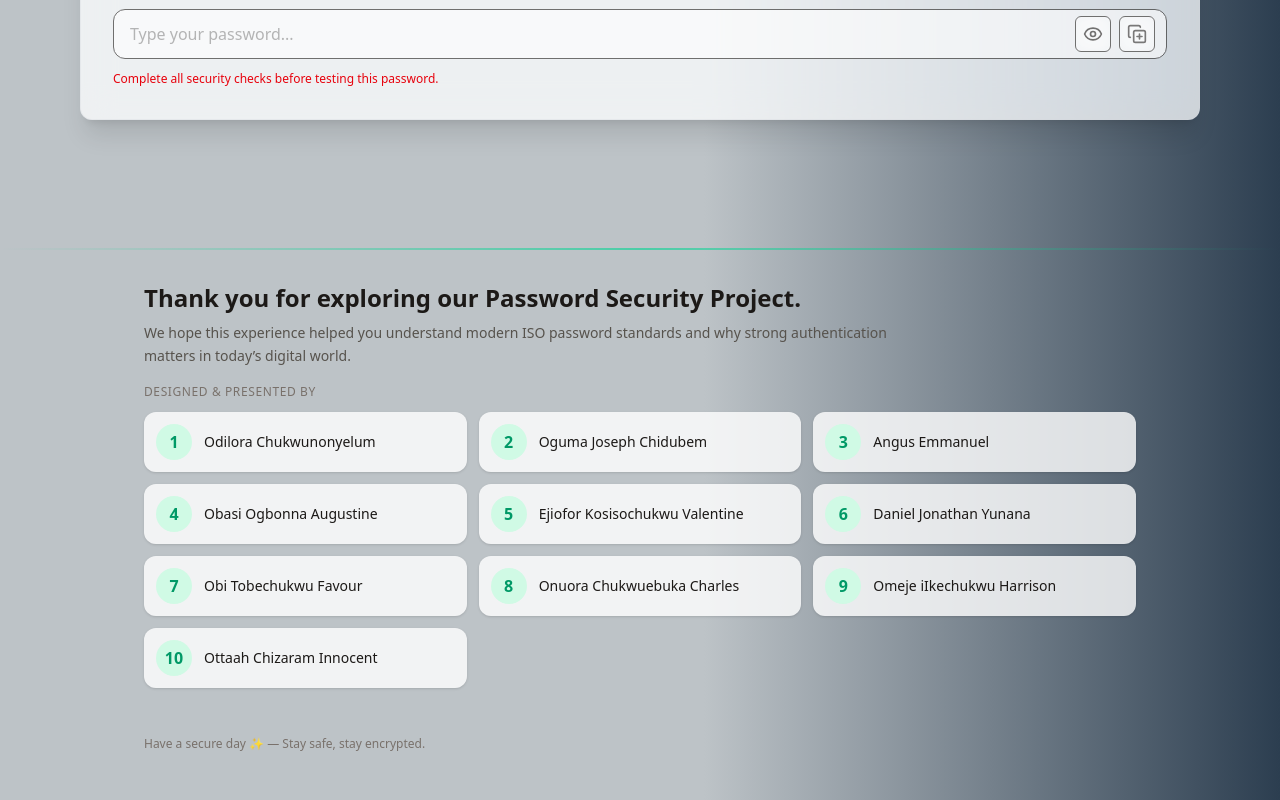
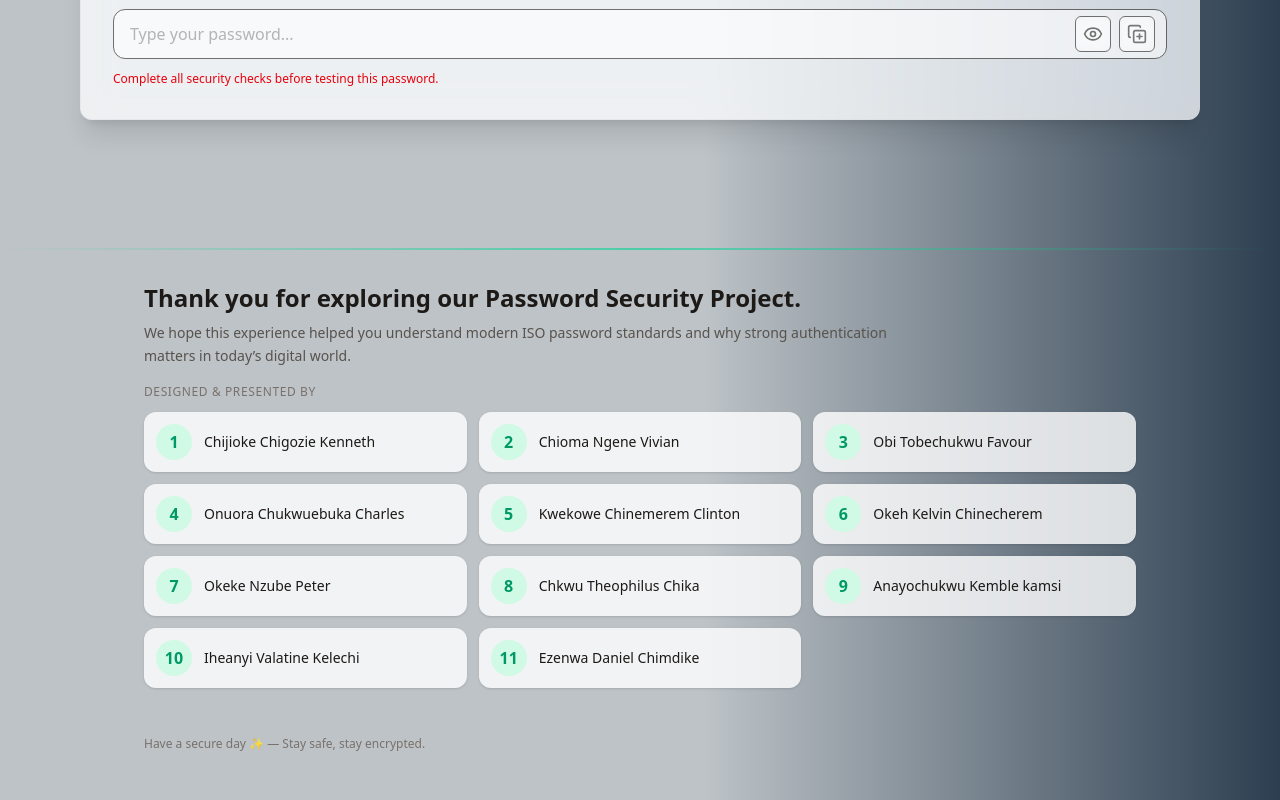
Before and after one commit to Swiftdaops/CSCPROJECT, a React (Vite) app: page / in a window 1280 px wide. Shown: the part 2534-3334 px from the top of the page. Built offline with nearby package versions, Linux system fonts and the light colour scheme.

Commit message:
Update data.js

```diff
--- a/src/data.js
+++ b/src/data.js
@@ -1,15 +1,16 @@
 // central student data for the app
 const students = [
-  "Odilora Chukwunonyelum",
-  "Oguma Joseph Chidubem",
-  "Angus Emmanuel",
-  "Obasi Ogbonna Augustine",
-  "Ejiofor Kosisochukwu Valentine",
-  "Daniel Jonathan Yunana",
+  "Chijioke Chigozie Kenneth",
+  "Chioma Ngene Vivian",
   "Obi Tobechukwu Favour",
   "Onuora Chukwuebuka Charles",
-  "Omeje iIkechukwu Harrison",
-  "Ottaah Chizaram Innocent",
+  "Kwekowe Chinemerem Clinton",
+  "Okeh Kelvin Chinecherem",
+  "Okeke Nzube Peter",
+  "Chkwu Theophilus Chika",
+  "Anayochukwu Kemble kamsi",
+  "Iheanyi Valatine Kelechi",
+  "Ezenwa Daniel Chimdike",
 ];
 
 export default students;
```
